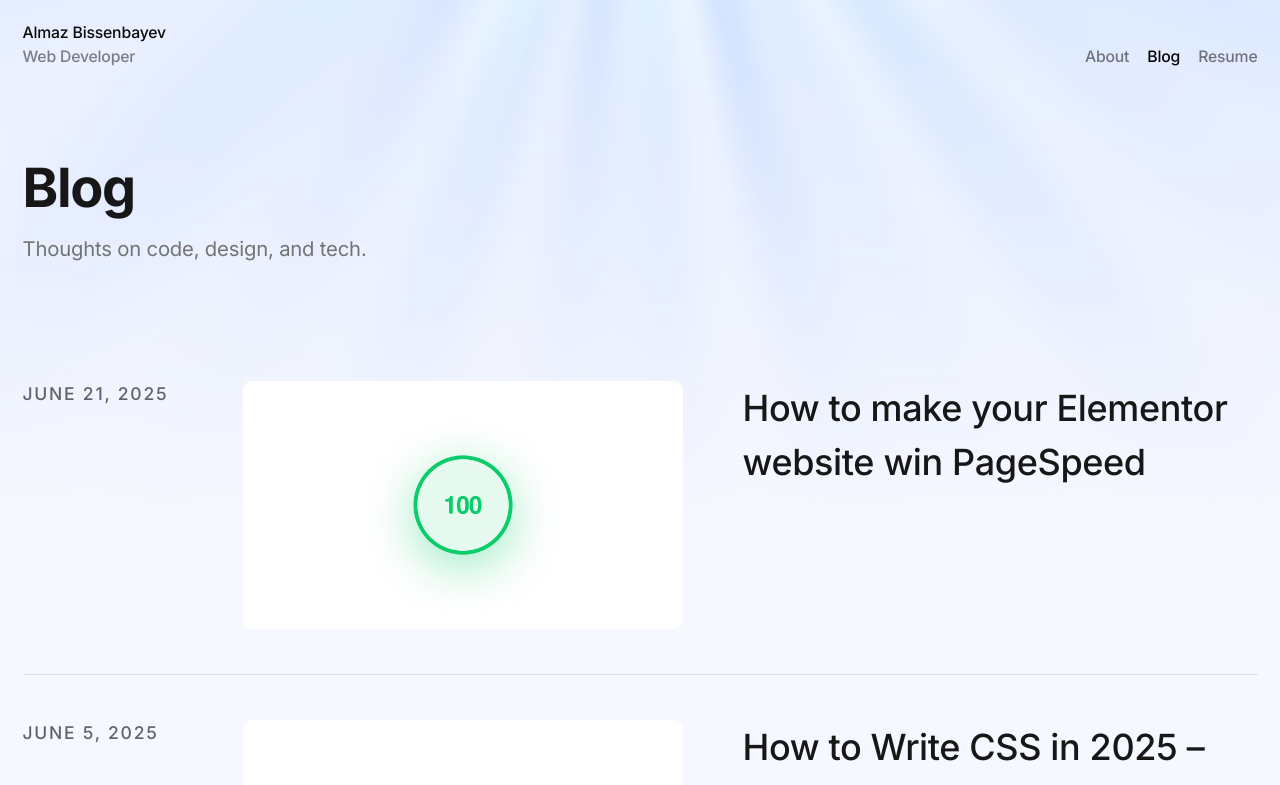
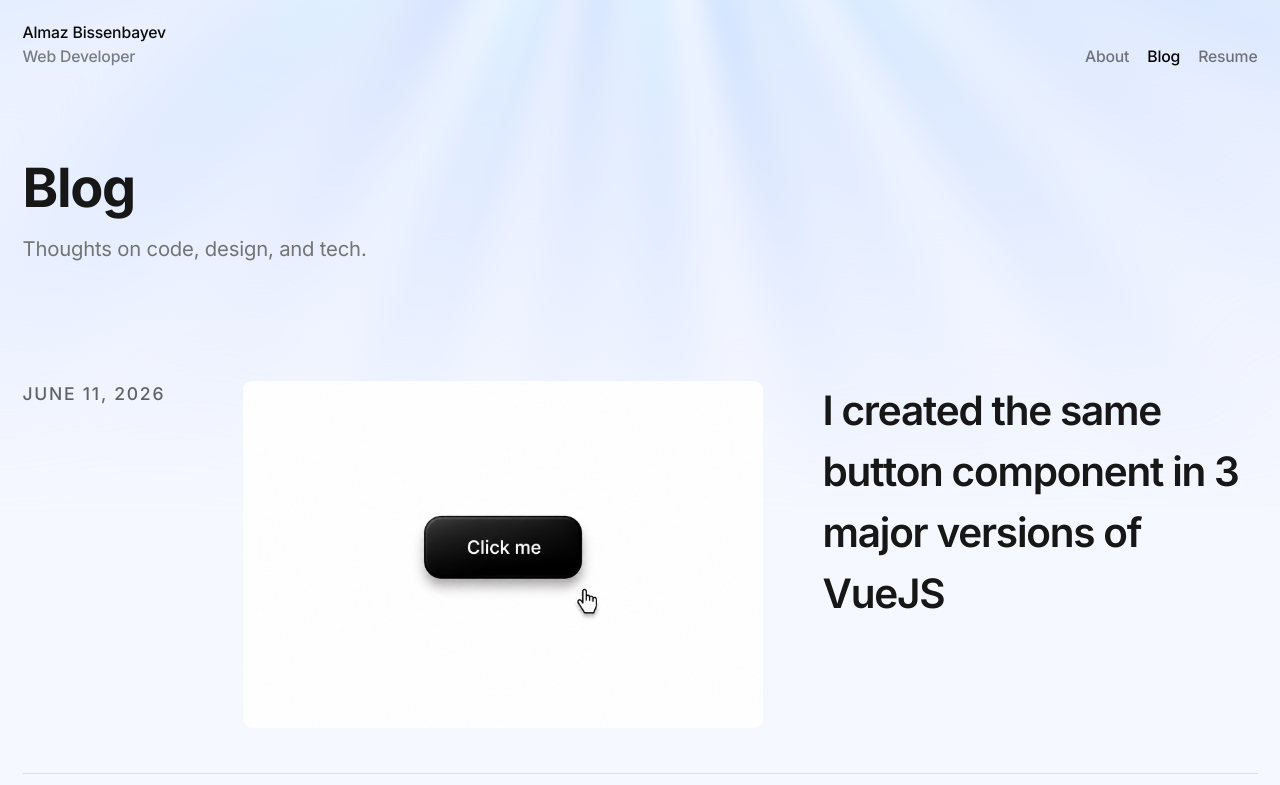
Before and after one commit to almazbisenbaev/almaz, a Next.js app: page /posts in a window 1280 px wide. Shown: the top 785 px of the page. Built offline with nearby package versions, Linux system fonts and the light colour scheme.

Commit message:
Update  blog

```diff
--- a/src/app/globals.css
+++ b/src/app/globals.css
@@ -918,7 +918,9 @@
   }
 }
 
-/* ── blog-thumb ────────────────────────────────────────────── */
+
+
+
 .blog-thumb {
     text-decoration: none;
     color: black;
@@ -930,6 +932,10 @@
     padding-top: 2.5rem;
     padding-bottom: 2.5rem;
     position: relative;
+}
+
+.blog-thumb:last-child {
+  border-bottom: none;
 }
 
 .blog-thumb-details {
@@ -949,10 +955,10 @@
 }
 
 .blog-thumb-pic {
-  flex: 0 0 440px;
-  width: 440px;
-  min-width: 440px;
-  max-width: 440px;
+  flex: 0 0 520px;
+  width: 520px;
+  min-width: 520px;
+  max-width: 520px;
 }
 
 .blog-thumb-pic img {
@@ -968,11 +974,11 @@
 }
 
 .blog-thumb-title {
-  font-size: 2rem;
-  font-weight: 500;
+  font-size: 2.25rem;
+  font-weight: 600;
   color: #171717;
   line-height: 1.5;
-  letter-spacing: -0.01em;
+  letter-spacing: -0.03em;
   display: inline;
   text-decoration: none;
   background-image: linear-gradient(to right, #171717 0, #171717 100%);
--- a/src/app/posts/page.jsx
+++ b/src/app/posts/page.jsx
@@ -20,6 +20,13 @@
             </div>
 
             <div className="flex flex-col">
+                <BlogThumbnail
+                  title="I created the same button component in 3 major versions of VueJS"
+                  date="June 11, 2026"
+                  link="/posts/vuejs-evolution"
+                  isExternal={true}
+                  thumbnail="/images/article-vuejs-cover.jpg"
+                />
                 <BlogThumbnail
                   title="How to make your Elementor website win PageSpeed"
                   date="June 21, 2025"
--- a/src/app/posts/vuejs-evolution/page.jsx
+++ b/src/app/posts/vuejs-evolution/page.jsx
@@ -5,7 +5,7 @@
 
 const post = {
   title: "The same button component in 3 major versions of VueJS",
-  date: "June 10, 2026",
+  date: "June 11, 2026",
   link: "/posts/vuejs-evolution",
   description: "I created the same button component in 3 major versions of VueJS to see how it changed"
 };
```
